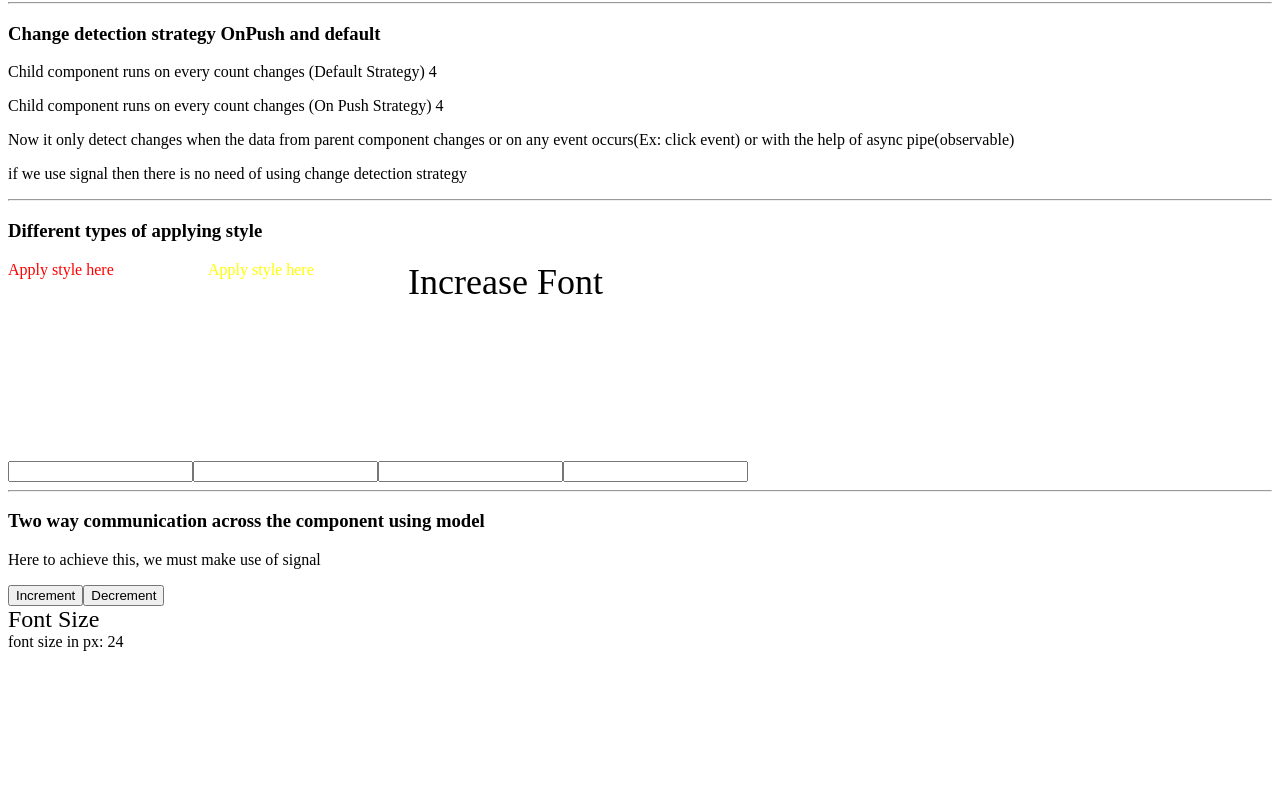
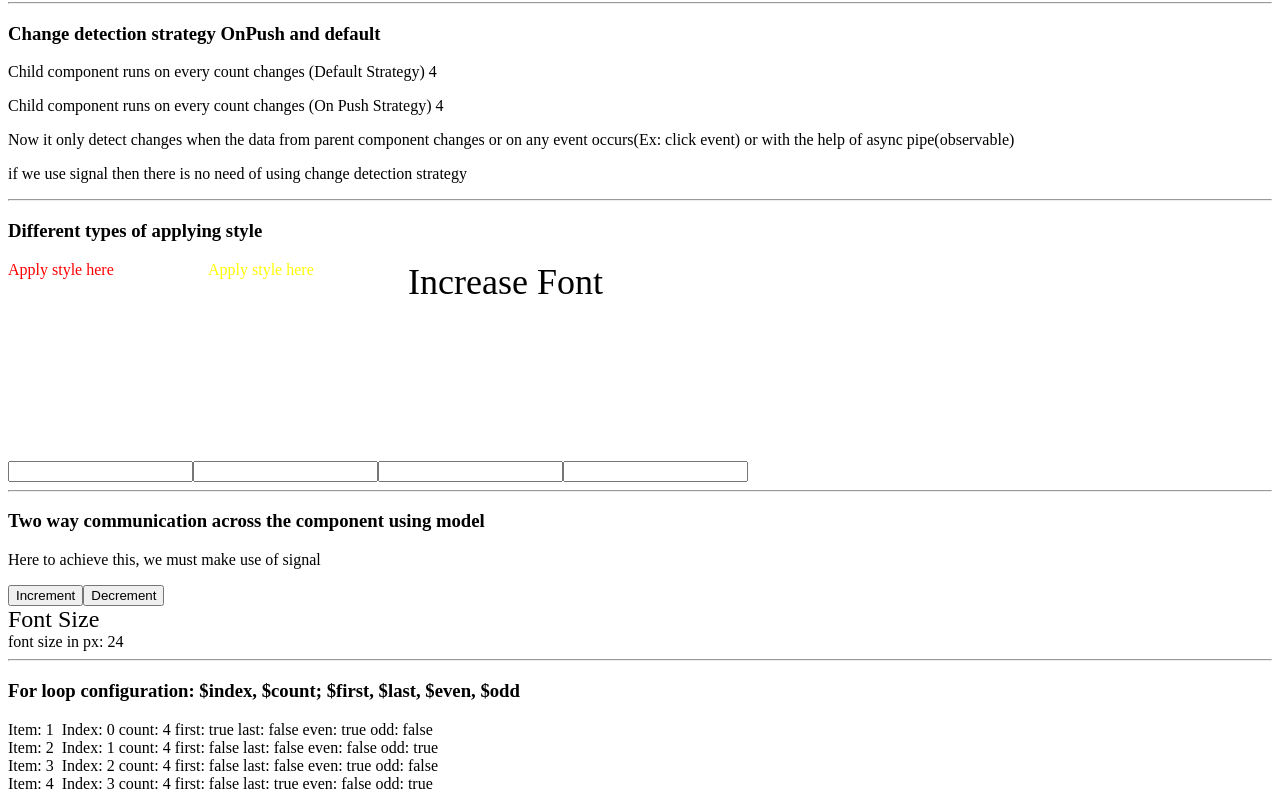
Before and after one commit to sreedhar-eg1/Angular-practice, an Angular app: page / in a window 1280 px wide. Shown: the part 365-1166 px from the top of the page. Before the commit the page ends 1024 px from the top, so only its background shows below. Built offline with nearby package versions, Linux system fonts and the light colour scheme.

Commit message:
feature - for loop configuration

```diff
--- a/src/app/app.component.html
+++ b/src/app/app.component.html
@@ -4,34 +4,51 @@
   <app-user-profile />
 </ng-container> -->
 
-<hr>
+<hr />
 
 <!-- Instead of using ngComponentOutlet we can use lazy loading -->
- <h3>Instead of using ngComponentOutlet we can use lazy loading</h3>
+<h3>Instead of using ngComponentOutlet we can use lazy loading</h3>
 <ng-container *ngComponentOutlet="profileComponent">
   <app-admin-profile />
   <app-user-profile />
 </ng-container>
 
-<hr>
+<hr />
 
 <div>
   <h3>Dynamicaaly rendering component using viewcontainerRef</h3>
-  <app-host/>
+  <app-host />
 </div>
 
-<hr>
+<hr />
 <h3>Change detection strategy OnPush and default</h3>
 <app-parent />
 
-<hr>
+<hr />
 <h3>Different types of applying style</h3>
 <app-styles />
 
-<hr>
+<hr />
 <div>
   <h3>Two way communication across the component using model</h3>
   <p>Here to achieve this, we must make use of signal</p>
-  <app-sizer [(size)]="fontSize"/>
-  <div>font size in px: {{fontSize()}}</div>
+  <app-sizer [(size)]="fontSize" />
+  <div>font size in px: {{ fontSize() }}</div>
 </div>
+
+<hr />
+<div>
+  <h3>For loop configuration: $index, $count; $first, $last, $even, $odd</h3>
+  @for (item of [1,2,3,4]; track item; let count = $count; let index = $index;
+  let first = $first; let last = $last; let even = $even; let odd = $odd) {
+  <div>
+    <span>Item: {{ item }} &nbsp;</span>
+    <span>Index: {{ index }}&nbsp;</span>
+    <span>count: {{ count }}&nbsp;</span>
+    <span>first: {{ first }}&nbsp;</span>
+    <span>last: {{ last }}&nbsp;</span>
+    <span>even: {{ even }}&nbsp;</span>
+    <span>odd: {{ odd }}&nbsp;</span>
+  </div>
+  }
+</div>
```
